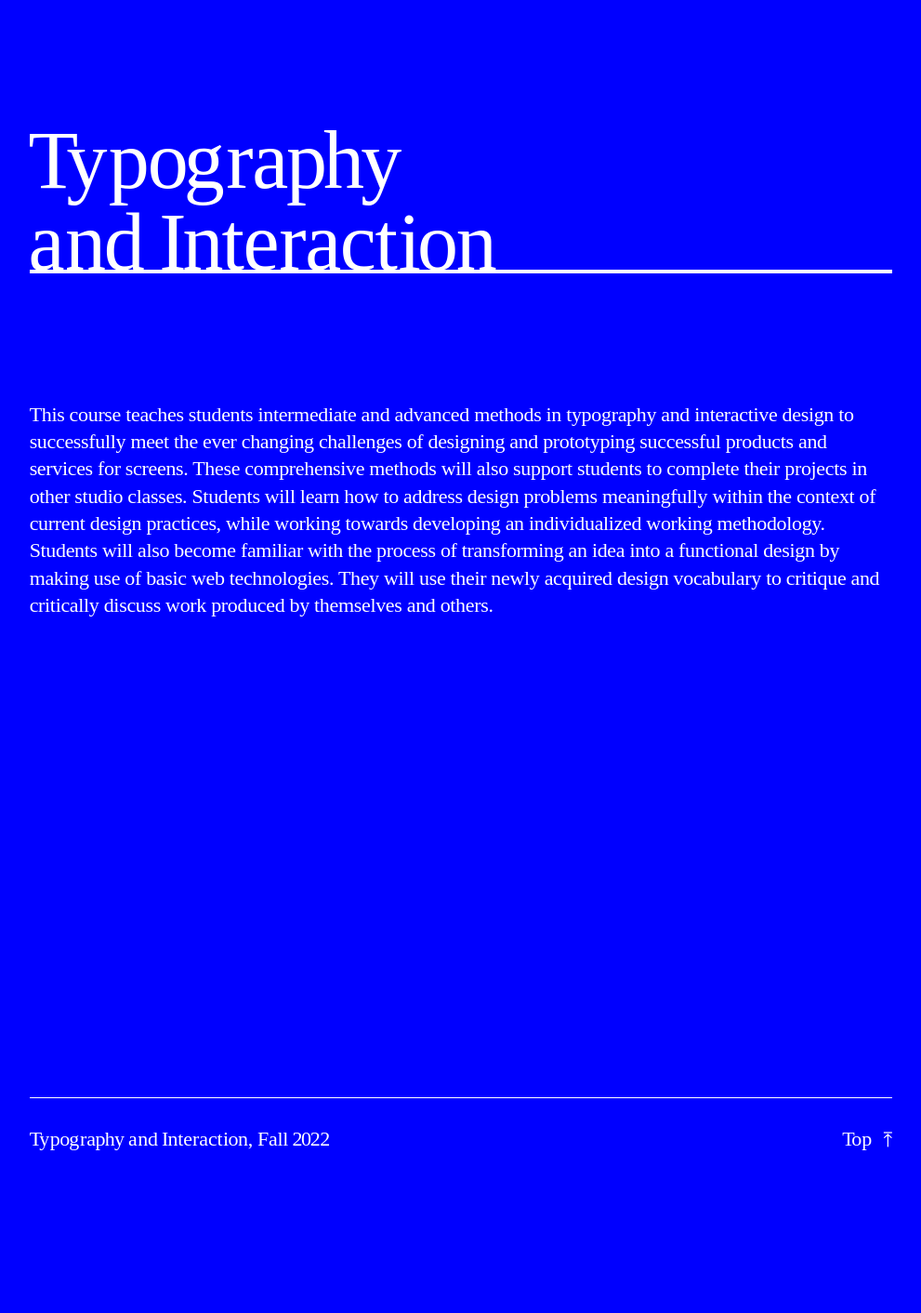
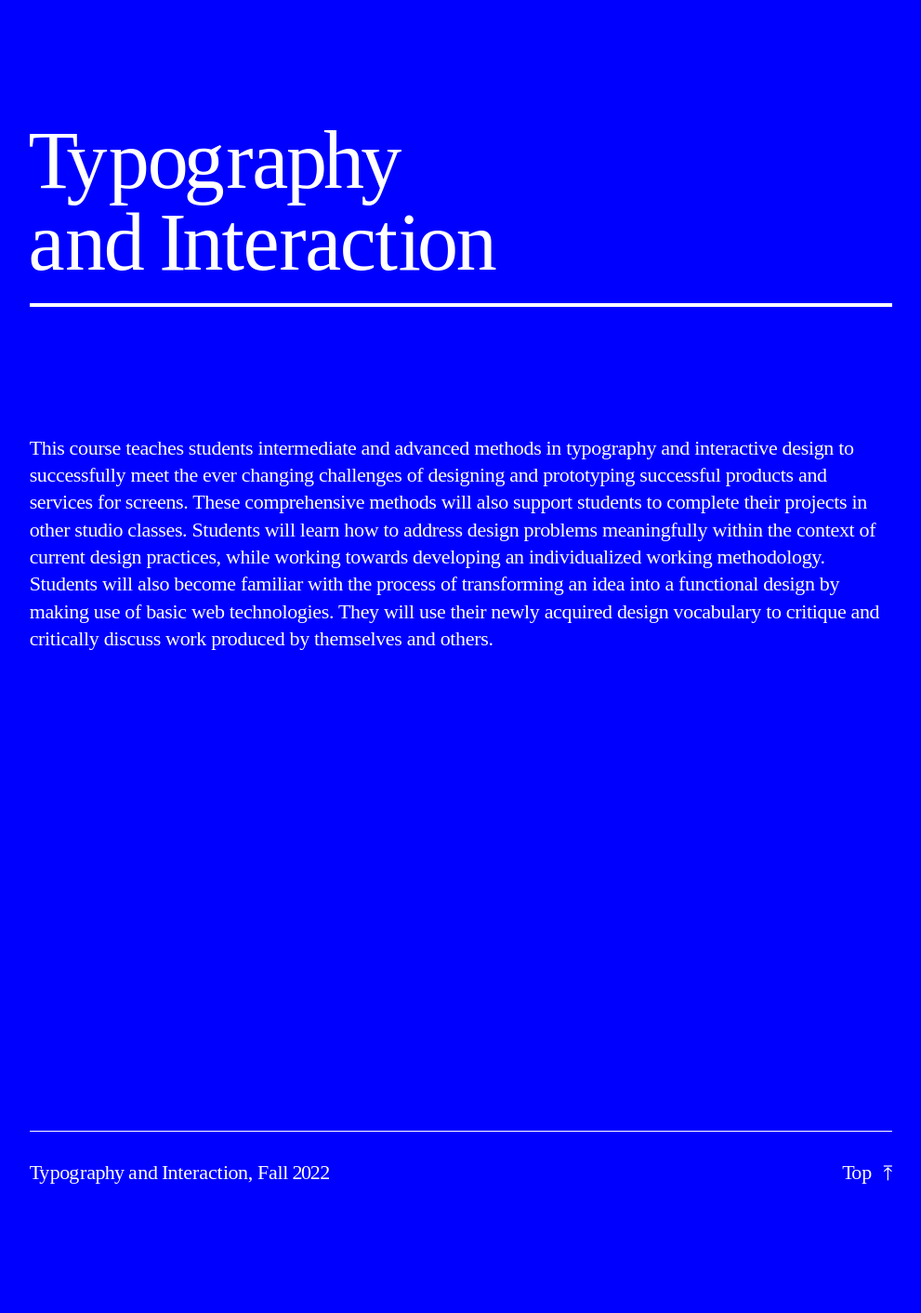
Before and after one commit to core-interaction/core-interaction.github.io, a Jekyll site: the page built from index.md, in a window 1280 px wide. Shown: the whole page at 93% size, without its empty margins (144-1135 px from the left). Built offline with Jekyll 4.4.1, drawn with Linux system fonts in a browser that asks for light colours; before the commit the page ends 1376 px from its top, so only the background shows below that.

Commit message:
Erm, move heading padding.

```diff
--- a/assets/styles/common.scss
+++ b/assets/styles/common.scss
@@ -231,6 +231,7 @@ body {
 			border-bottom-style: solid;
 			border-bottom-width: var(--divider--width--h1);
 			margin-bottom:       calc(var(--margin--vertical) * 4);
+			padding-bottom:      calc(var(--margin--vertical) * 1);
 		}
 
 		// Parsed Markdown block.
```
